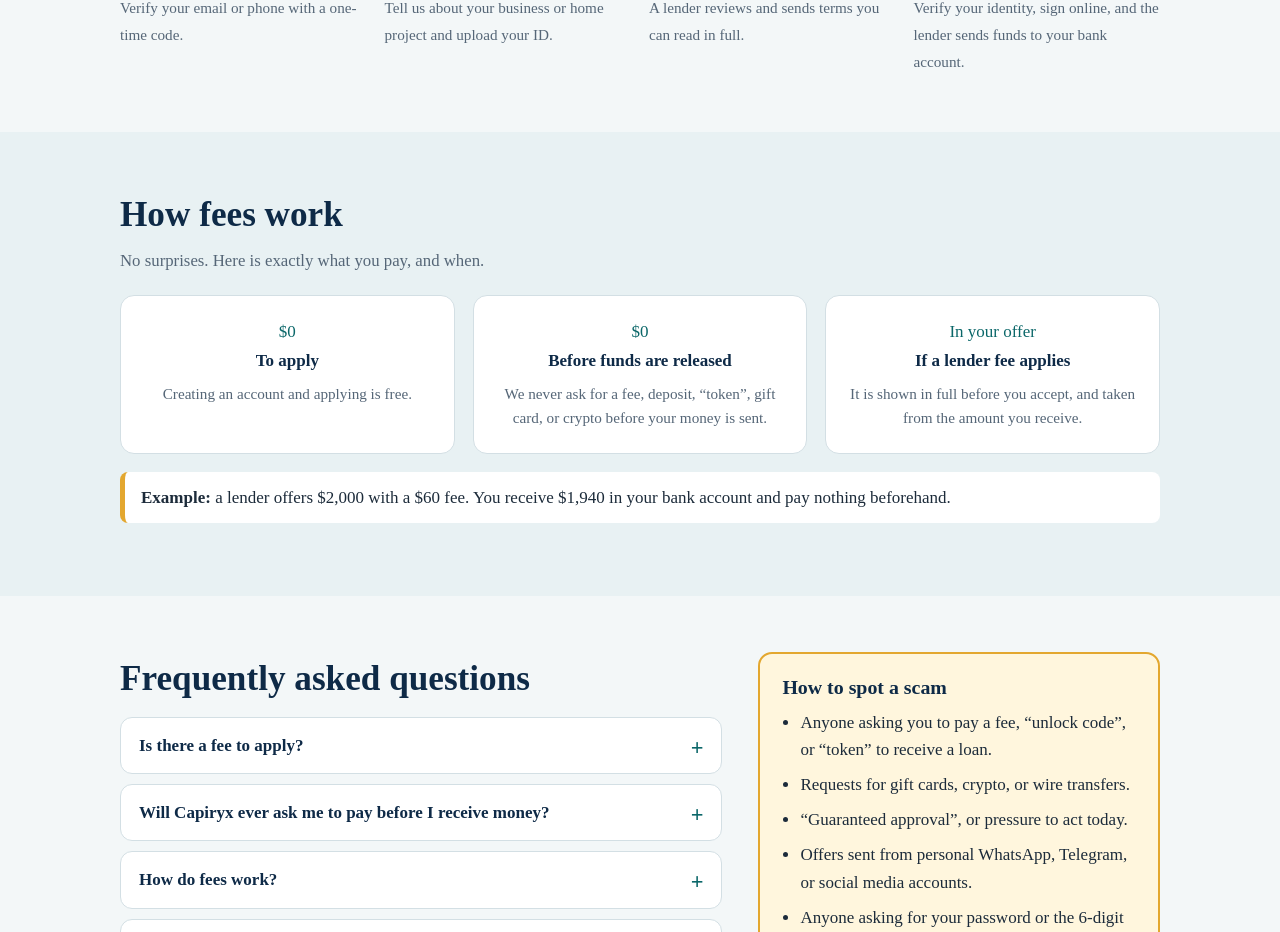
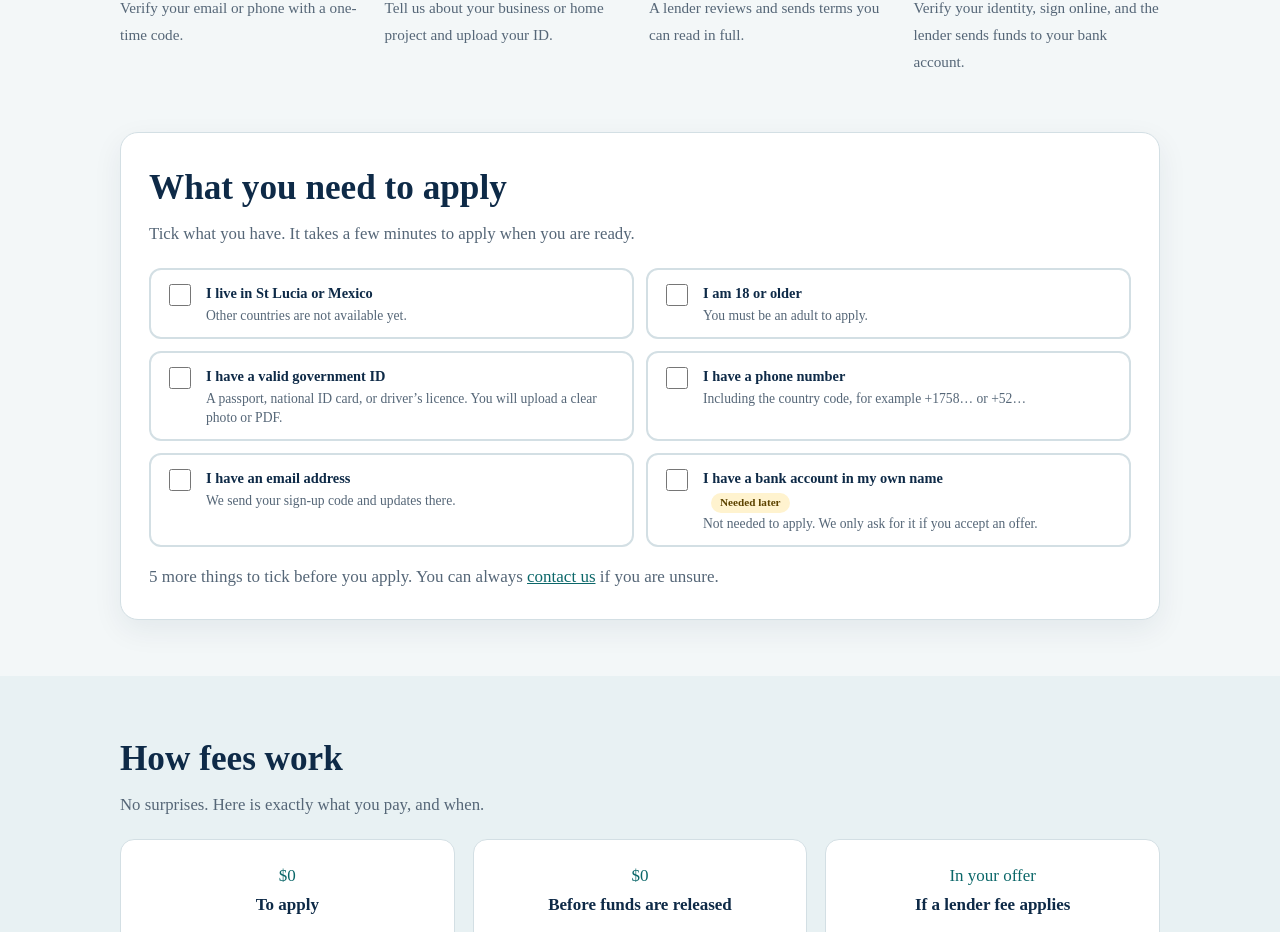
Before and after one commit to vincecook-hash/Capiryx-loan, a Next.js app: page / in a window 1280 px wide. Shown: the part 1295-2227 px from the top of the page. Built offline with nearby package versions, Linux system fonts and the light colour scheme; no server answers.

Commit message:
verification setting

```diff
--- a/app/globals.css
+++ b/app/globals.css
@@ -183,3 +183,16 @@ details p{margin:0 0 16px;color:var(--mute)}
 .btn-danger{background:#b3261e}
 .btn-danger:hover{background:#8f1d17}
 @media(max-width:600px){.settings-link{width:100%;text-align:center}}
+
+.readybox{background:#fff;border:1px solid var(--line);border-radius:18px;padding:28px;box-shadow:0 10px 30px rgba(14,42,71,.07)}
+.checkgrid{display:grid;grid-template-columns:1fr 1fr;gap:12px;margin:8px 0 16px}
+.checkitem{display:flex;gap:12px;align-items:flex-start;border:2px solid var(--line);border-radius:12px;padding:12px 14px;margin:0;cursor:pointer;font-weight:400;background:#fff}
+.checkitem:hover{border-color:var(--teal2)}
+.checkitem.on{border-color:#1e8449;background:#eaf6f1}
+.checkitem input{width:22px;height:22px;margin-top:2px;flex:none;accent-color:#1e8449}
+.checkitem b{display:block;color:var(--ink)}
+.checkitem small{display:block;color:var(--mute);font-size:.85rem;line-height:1.35;margin-top:2px}
+.later{display:inline-block;font-style:normal;font-size:.7rem;font-weight:700;background:#fff3cf;color:#5c4300;border-radius:999px;padding:1px 9px;margin-left:8px}
+.readyok{display:flex;align-items:center;justify-content:space-between;gap:14px;flex-wrap:wrap;background:#eaf6f1;border-left:5px solid #1e8449;border-radius:10px;padding:14px 18px;font-weight:700;color:#14532d}
+.readynote{margin:0;color:var(--mute)}
+@media(max-width:700px){.checkgrid{grid-template-columns:1fr}}
--- a/app/page.tsx
+++ b/app/page.tsx
@@ -2,6 +2,7 @@ import Link from "next/link";
 import Calculator from "@/components/Calculator";
 import ReviewCarousel from "@/components/ReviewCarousel";
 import Faq from "@/components/Faq";
+import Checklist from "@/components/Checklist";
 
 export default function Home() {
   return (
@@ -35,6 +36,8 @@ export default function Home() {
         </ol>
       </div></section>
 
+      <Checklist />
+
       <Faq />
 
       <section className="tint" id="reviews"><div className="wrap">
--- /dev/null
+++ b/components/Checklist.tsx
@@ -0,0 +1,40 @@
+"use client";
+import { useState } from "react";
+import Link from "next/link";
+
+const ITEMS: [string, string, boolean][] = [
+  ["I live in St Lucia or Mexico", "Other countries are not available yet.", true],
+  ["I am 18 or older", "You must be an adult to apply.", true],
+  ["I have a valid government ID", "A passport, national ID card, or driver’s licence. You will upload a clear photo or PDF.", true],
+  ["I have a phone number", "Including the country code, for example +1758… or +52…", true],
+  ["I have an email address", "We send your sign-up code and updates there.", true],
+  ["I have a bank account in my own name", "Not needed to apply. We only ask for it if you accept an offer.", false],
+];
+
+export default function Checklist() {
+  const [on, setOn] = useState<boolean[]>(ITEMS.map(() => false));
+  const toggle = (i: number) => setOn(on.map((v, k) => (k === i ? !v : v)));
+  const missing = ITEMS.filter(([, , req], i) => req && !on[i]).length;
+  const ready = missing === 0;
+  return (
+    <section style={{ paddingTop: 0 }} id="ready"><div className="wrap">
+      <div className="readybox">
+        <h2>What you need to apply</h2>
+        <p className="sec-lead">Tick what you have. It takes a few minutes to apply when you are ready.</p>
+        <div className="checkgrid">
+          {ITEMS.map(([t, sub, req], i) => (
+            <label key={t} className={"checkitem" + (on[i] ? " on" : "")}>
+              <input type="checkbox" checked={on[i]} onChange={() => toggle(i)} />
+              <span><b>{t}</b>{!req && <em className="later">Needed later</em>}<small>{sub}</small></span>
+            </label>
+          ))}
+        </div>
+        {ready ? (
+          <div className="readyok"><span>You have everything you need to start.</span><Link className="btn" href="/dashboard">Start your application</Link></div>
+        ) : (
+          <p className="readynote">{missing === 1 ? "1 more thing to tick" : missing + " more things to tick"} before you apply. You can always <Link href="/contact">contact us</Link> if you are unsure.</p>
+        )}
+      </div>
+    </div></section>
+  );
+}
```
